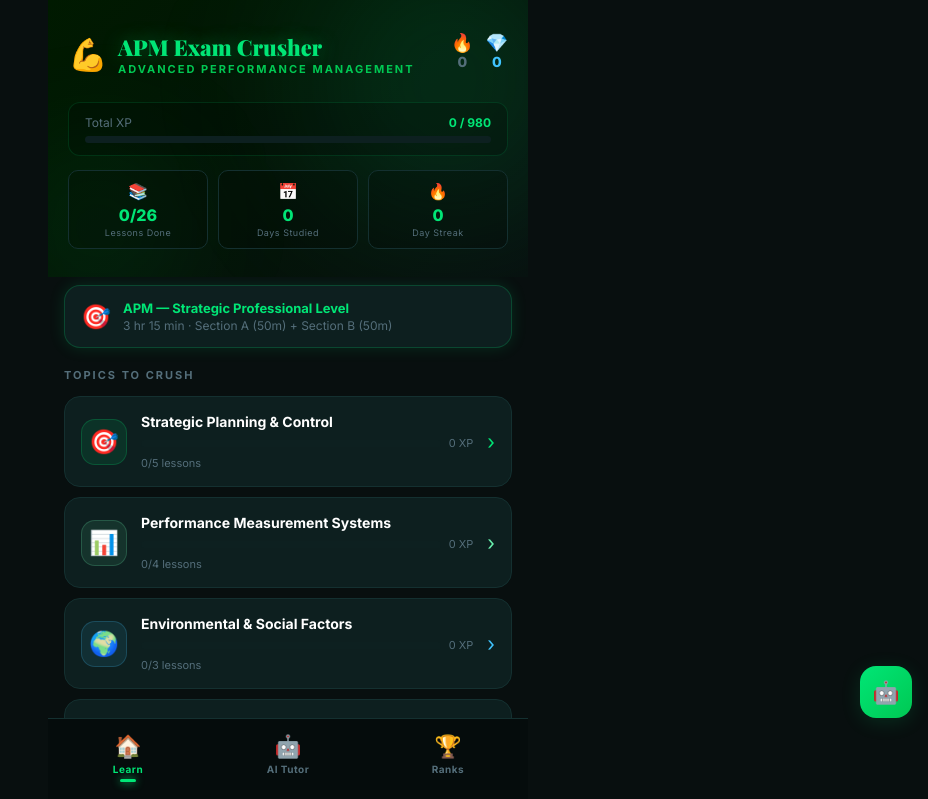
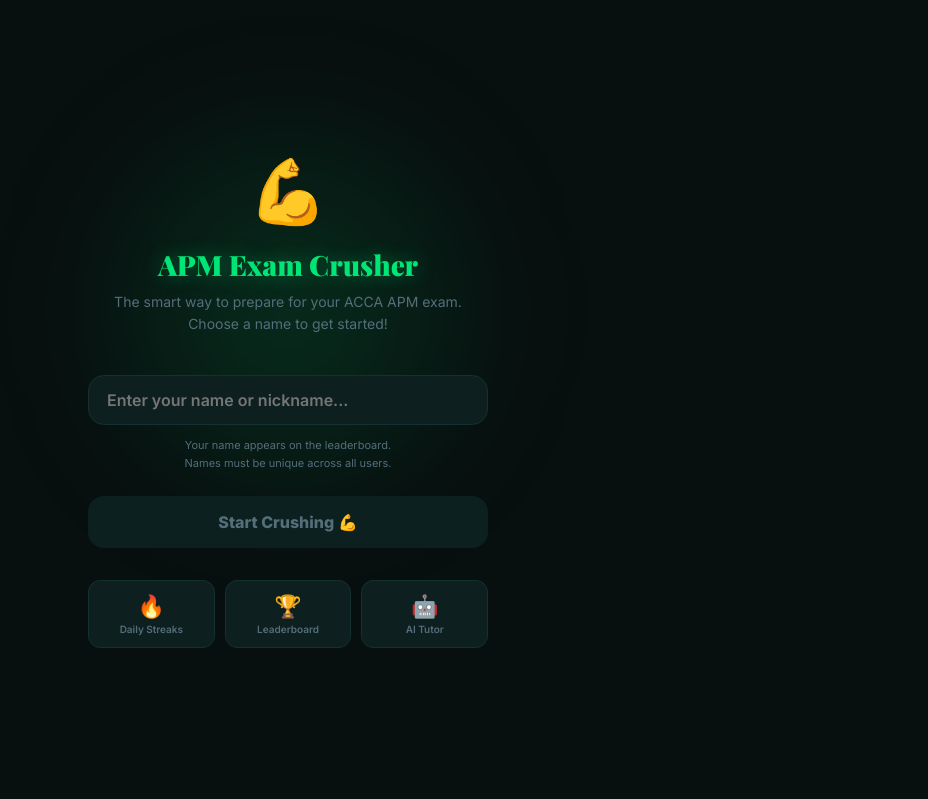
Before and after one commit to Markez97/apm-exam-crusher, a React (Create React App) app: page / in a window 1280 px wide. Shown: the top 799 px of the page, without its empty margins (352-1280 px from the left). Built offline with nearby package versions, Linux system fonts and the light colour scheme.

Commit message:
Add username onboarding and real leaderboard

```diff
--- a/src/App.js
+++ b/src/App.js
@@ -9,11 +9,39 @@
     if (raw) return JSON.parse(raw);
   } catch {}
   return {
+    username: null,
     totalXP: 0, gems: 0, streak: 0,
     lastStudiedDate: null,
     completedLessons: {},
     studyDates: [],
   };
+}
+
+// Shared leaderboard stored under a separate key
+const LB_KEY = "apm_leaderboard_v1";
+
+function loadLeaderboard() {
+  try {
+    const raw = localStorage.getItem(LB_KEY);
+    if (raw) return JSON.parse(raw);
+  } catch {}
+  return [];
+}
+
+function saveToLeaderboard(username, totalXP, streak) {
+  try {
+    const lb = loadLeaderboard();
+    const existing = lb.findIndex(e => e.username === username);
+    const entry = { username, totalXP, streak, updatedAt: new Date().toISOString() };
+    if (existing >= 0) lb[existing] = entry;
+    else lb.push(entry);
+    localStorage.setItem(LB_KEY, JSON.stringify(lb));
+  } catch {}
+}
+
+function isUsernameTaken(username) {
+  const lb = loadLeaderboard();
+  return lb.some(e => e.username.toLowerCase() === username.toLowerCase());
 }
 
 function saveProgress(data) {
@@ -573,8 +601,89 @@
   );
 }
 
+
+// ── Onboarding Screen ──────────────────────────────────────────────────────────
+function OnboardingScreen({ onComplete }) {
+  const [name, setName] = useState("");
+  const [error, setError] = useState("");
+  const [loading, setLoading] = useState(false);
+
+  const handleSubmit = () => {
+    const trimmed = name.trim();
+    if (!trimmed) { setError("Please enter a name!"); return; }
+    if (trimmed.length < 2) { setError("Name must be at least 2 characters."); return; }
+    if (trimmed.length > 20) { setError("Name must be under 20 characters."); return; }
+    if (!/^[a-zA-Z0-9_ ]+$/.test(trimmed)) { setError("Only letters, numbers, spaces and underscores allowed."); return; }
+    if (isUsernameTaken(trimmed)) { setError("That name is already taken! Try another."); return; }
+    setLoading(true);
+    setTimeout(() => {
+      saveToLeaderboard(trimmed, 0, 0);
+      onComplete(trimmed);
+    }, 600);
+  };
+
+  return (
+    <div style={{ minHeight: "100vh", background: C.bg, display: "flex", flexDirection: "column", alignItems: "center", justifyContent: "center", padding: "32px 24px" }}>
+      {/* Glow */}
+      <div style={{ position: "absolute", top: "20%", left: "50%", transform: "translateX(-50%)", width: 300, height: 300, borderRadius: "50%", background: C.accentGlow, filter: "blur(80px)", pointerEvents: "none" }} />
+
+      <div style={{ position: "relative", width: "100%", maxWidth: 400, textAlign: "center" }}>
+        {/* Logo */}
+        <div style={{ fontSize: 64, marginBottom: 16 }}>💪</div>
+        <h1 style={{ color: C.accent, fontSize: 28, fontWeight: 900, margin: "0 0 8px", fontFamily: "'Playfair Display',serif", textShadow: `0 0 20px ${C.accent}66` }}>APM Exam Crusher</h1>
+        <p style={{ color: C.muted, fontSize: 14, marginBottom: 40, lineHeight: 1.6 }}>The smart way to prepare for your ACCA APM exam. Choose a name to get started!</p>
+
+        {/* Name input */}
+        <div style={{ background: C.card, border: `1.5px solid ${error ? C.red : name.trim() ? C.accent : C.border}`, borderRadius: 16, padding: "14px 18px", marginBottom: 12, transition: "border-color .2s", boxShadow: name.trim() ? `0 0 16px ${C.accentGlow}` : "none" }}>
+          <input
+            value={name}
+            onChange={e => { setName(e.target.value); setError(""); }}
+            onKeyDown={e => e.key === "Enter" && handleSubmit()}
+            placeholder="Enter your name or nickname..."
+            maxLength={20}
+            style={{ width: "100%", background: "none", border: "none", outline: "none", color: C.white, fontSize: 16, fontFamily: "inherit", fontWeight: 600 }}
+            autoFocus
+          />
+        </div>
+
+        {/* Error */}
+        {error && (
+          <div style={{ background: C.red + "18", border: `1px solid ${C.red}44`, borderRadius: 10, padding: "10px 14px", marginBottom: 16 }}>
+            <p style={{ color: C.red, fontSize: 13, margin: 0 }}>⚠️ {error}</p>
+          </div>
+        )}
+
+        {/* Rules */}
+        <p style={{ color: C.muted, fontSize: 11, marginBottom: 24, lineHeight: 1.6 }}>
+          Your name appears on the leaderboard.<br/>Names must be unique across all users.
+        </p>
+
+        {/* Submit */}
+        <button onClick={handleSubmit} disabled={!name.trim() || loading} style={{ width: "100%", padding: "16px", borderRadius: 16, border: "none", background: name.trim() && !loading ? `linear-gradient(135deg,${C.accent},${C.accentDark})` : "#0D2020", color: name.trim() && !loading ? "#000" : C.muted, cursor: name.trim() && !loading ? "pointer" : "not-allowed", fontWeight: 800, fontSize: 16, transition: "all .2s", boxShadow: name.trim() ? `0 8px 24px ${C.accentGlow}` : "none" }}>
+          {loading ? "Setting up your profile..." : "Start Crushing 💪"}
+        </button>
+
+        {/* Features */}
+        <div style={{ display: "flex", gap: 10, marginTop: 32 }}>
+          {[
+            { icon: "🔥", label: "Daily Streaks" },
+            { icon: "🏆", label: "Leaderboard" },
+            { icon: "🤖", label: "AI Tutor" },
+          ].map(f => (
+            <div key={f.label} style={{ flex: 1, background: C.card, borderRadius: 12, padding: "12px 8px", textAlign: "center", border: `1px solid ${C.border}` }}>
+              <div style={{ fontSize: 22, marginBottom: 4 }}>{f.icon}</div>
+              <div style={{ color: C.muted, fontSize: 10, fontWeight: 600 }}>{f.label}</div>
+            </div>
+          ))}
+        </div>
+      </div>
+    </div>
+  );
+}
+
 // ── Home Screen ────────────────────────────────────────────────────────────────
 function HomeScreen({ onSelectTopic, progress }) {
+  const username = progress.username || 'Student';
   const { totalXP, gems, streak, completedLessons, studyDates } = progress;
   const totalLessons = Object.values(LESSONS).flat().length;
   const completedCount = Object.keys(completedLessons).length;
@@ -596,6 +705,7 @@
                 <div>
                   <h1 style={{ color: C.accent, fontSize: 22, fontWeight: 900, margin: 0, fontFamily: "'Playfair Display',serif", textShadow: `0 0 20px ${C.accent}66` }}>APM Exam Crusher</h1>
                   <p style={{ color: C.accentDark, fontSize: 11, fontWeight: 700, letterSpacing: 2, margin: 0, textTransform: "uppercase" }}>Advanced Performance Management</p>
+                  <p style={{ color: C.muted, fontSize: 12, marginTop: 4 }}>Hey, <span style={{color: C.accent, fontWeight: 700}}>{username}</span> 👋</p>
                 </div>
               </div>
             </div>
@@ -828,6 +938,23 @@
 
   useEffect(() => { saveProgress(progress); }, [progress]);
 
+  // Sync leaderboard whenever XP or streak changes
+  useEffect(() => {
+    if (progress.username) {
+      saveToLeaderboard(progress.username, progress.totalXP, progress.streak);
+    }
+  }, [progress.totalXP, progress.streak, progress.username]);
+
+  // Show onboarding if no username yet
+  if (!progress.username) {
+    return (
+      <div style={{ fontFamily: "'Inter',-apple-system,sans-serif", maxWidth: 480, margin: "0 auto" }}>
+        <style>{`@import url('https://fonts.googleapis.com/css2?family=Playfair+Display:wght@800;900&family=Inter:wght@400;600;700;800&display=swap'); *{box-sizing:border-box;margin:0;padding:0;} body{background:#080F0F;} input{font-family:'Inter',sans-serif;} button{font-family:'Inter',sans-serif;}`}</style>
+        <OnboardingScreen onComplete={(username) => setProgress(prev => ({ ...prev, username }))} />
+      </div>
+    );
+  }
+
   const handleLessonComplete = useCallback((xpEarned) => {
     if (!selectedTopic || !selectedLesson) return;
     const key = `${selectedTopic.id}-${selectedLesson.id}`;
@@ -905,32 +1032,51 @@
       <div style={{ overflowY: tab === "chat" ? "hidden" : "auto", height: tab === "chat" ? "calc(100vh - 64px)" : "auto", paddingBottom: tab === "chat" ? 0 : 72 }}>
         {tab === "home" && <HomeScreen onSelectTopic={setSelectedTopic} progress={progress} />}
         {tab === "chat" && <ChatScreen currentTopic={selectedTopic} />}
-        {tab === "leaderboard" && (
+        {tab === "leaderboard" && (() => {
+          const lb = loadLeaderboard()
+            .sort((a, b) => b.totalXP - a.totalXP)
+            .slice(0, 20);
+          const medals = ["🥇","🥈","🥉"];
+          const myRank = lb.findIndex(e => e.username === progress.username);
+          return (
             <div style={{ padding: "24px 16px 80px" }}>
               <h2 style={{ color: C.accent, fontSize: 22, fontWeight: 900, marginBottom: 4, fontFamily: "'Playfair Display',serif" }}>APM Rankings</h2>
-            <p style={{ color: C.muted, fontSize: 13, marginBottom: 24 }}>Top APM Exam Crushers this week</p>
-            {[
-              { name: "Sarah M.", xp: 3840, streak: 42, flag: "🇬🇧" },
-              { name: "Ahmed K.", xp: 3210, streak: 35, flag: "🇵🇰" },
-              { name: "Priya S.", xp: 2980, streak: 28, flag: "🇮🇳" },
-              { name: "You", xp: progress.totalXP, streak: progress.streak, flag: "⭐", isMe: true },
-              { name: "Liu W.", xp: 420, streak: 5, flag: "🇨🇳" },
-            ].sort((a, b) => b.xp - a.xp).map((p, i) => (
-              <div key={p.name} style={{ background: p.isMe ? C.accent + "12" : C.card, border: `1px solid ${p.isMe ? C.accent + "66" : C.border}`, borderRadius: 16, padding: "14px 16px", marginBottom: 10, display: "flex", alignItems: "center", gap: 14, boxShadow: p.isMe ? `0 0 16px ${C.accentGlow}` : "none" }}>
-                <div style={{ width: 32, textAlign: "center", fontSize: 20 }}>{["🥇","🥈","🥉"][i] || `#${i+1}`}</div>
-                <div style={{ width: 40, height: 40, borderRadius: 12, background: p.isMe ? C.accent + "22" : C.border, display: "flex", alignItems: "center", justifyContent: "center", fontSize: 20 }}>{p.flag}</div>
+              <p style={{ color: C.muted, fontSize: 13, marginBottom: 24 }}>Real APM Exam Crushers on this device</p>
+              {lb.length === 0 && (
+                <div style={{ textAlign: "center", padding: "40px 20px", color: C.muted }}>
+                  <div style={{ fontSize: 40, marginBottom: 12 }}>🏆</div>
+                  <p>No other players yet — share the app!</p>
+                </div>
+              )}
+              {lb.map((p, i) => {
+                const isMe = p.username === progress.username;
+                return (
+                  <div key={p.username} style={{ background: isMe ? C.accent + "12" : C.card, border: `1px solid ${isMe ? C.accent + "66" : C.border}`, borderRadius: 16, padding: "14px 16px", marginBottom: 10, display: "flex", alignItems: "center", gap: 14, boxShadow: isMe ? `0 0 16px ${C.accentGlow}` : "none" }}>
+                    <div style={{ width: 32, textAlign: "center", fontSize: 20 }}>{medals[i] || `#${i+1}`}</div>
+                    <div style={{ width: 40, height: 40, borderRadius: 12, background: isMe ? C.accent + "22" : C.border, display: "flex", alignItems: "center", justifyContent: "center", fontSize: 18, fontWeight: 800, color: isMe ? C.accent : C.muted }}>
+                      {p.username.slice(0,2).toUpperCase()}
+                    </div>
                     <div style={{ flex: 1 }}>
-                  <div style={{ color: p.isMe ? C.accent : C.white, fontWeight: 700, fontSize: 14 }}>{p.name}</div>
-                  <div style={{ color: C.muted, fontSize: 12, marginTop: 2 }}>{p.xp.toLocaleString()} XP</div>
+                      <div style={{ color: isMe ? C.accent : C.white, fontWeight: 700, fontSize: 14 }}>
+                        {p.username} {isMe ? "(You)" : ""}
+                      </div>
+                      <div style={{ color: C.muted, fontSize: 12, marginTop: 2 }}>{p.totalXP.toLocaleString()} XP</div>
                     </div>
                     <div style={{ display: "flex", alignItems: "center", gap: 4 }}>
                       <span style={{ fontSize: 16 }}>🔥</span>
                       <span style={{ fontWeight: 800, fontSize: 14, color: C.gold }}>{p.streak}</span>
                     </div>
                   </div>
-            ))}
+                );
+              })}
+              {myRank === -1 && (
+                <div style={{ background: C.accent + "12", border: `1px solid ${C.accent}44`, borderRadius: 16, padding: "14px 16px", marginTop: 8, textAlign: "center" }}>
+                  <p style={{ color: C.accent, fontSize: 13, fontWeight: 700, margin: 0 }}>Complete lessons to appear on the leaderboard! 💪</p>
                 </div>
               )}
+            </div>
+          );
+        })()}
       </div>
 
       {(
```
Lines whose indentation alone changed are shown as unchanged.
